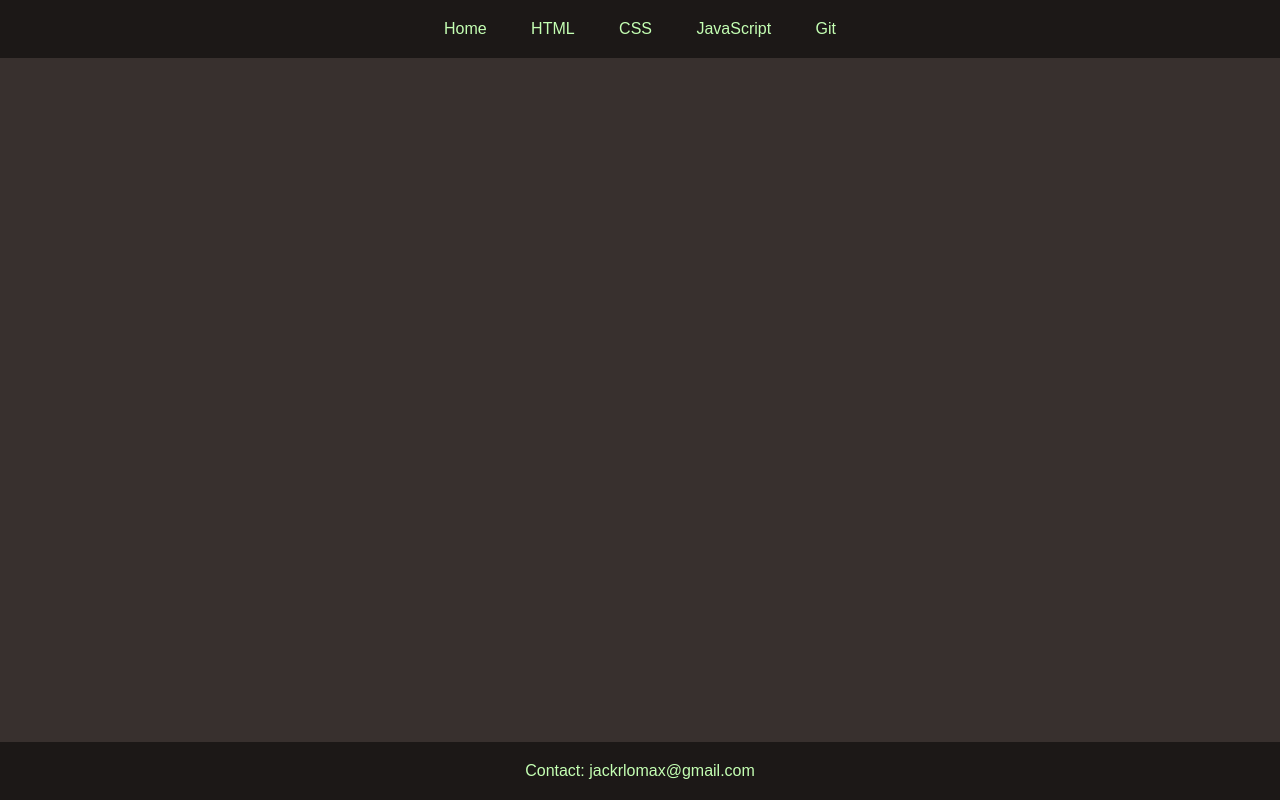
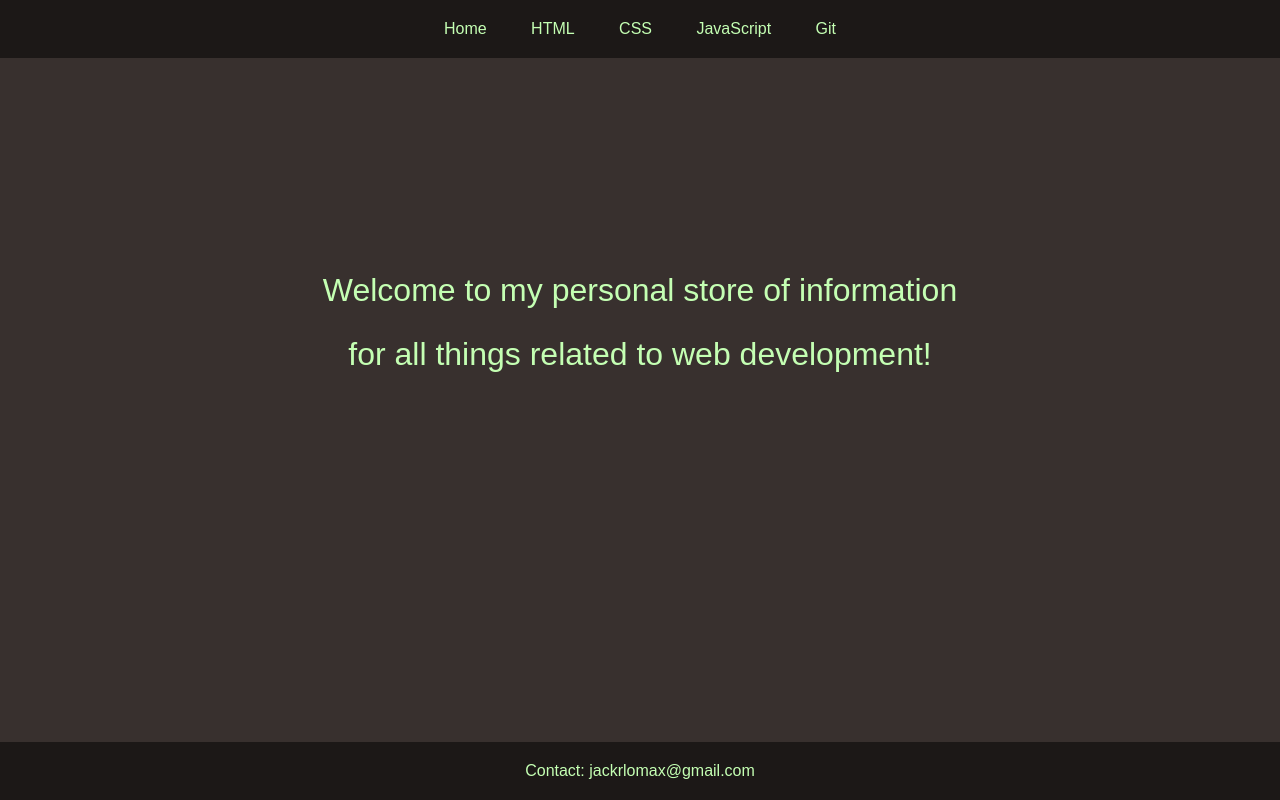
Before and after one commit to Lowza/Nucleus, a plain HTML site: page index.html in a window 1280 px wide. Drawn offline with Linux system fonts and the light colour scheme.

Commit message:
Add welcome message to home page

```diff
--- a/index.html
+++ b/index.html
@@ -17,7 +17,7 @@
         </nav>
     </header>
     <main>
-
+        <p id="welcome">Welcome to my personal store of information for all things related to web development!</p>
     </main>
     <footer>
         Contact: jackrlomax@gmail.com
--- a/style.css
+++ b/style.css
@@ -29,6 +29,12 @@ p {
 
 strong {
     font-size: 1.5em;
+}
+
+#welcome {
+    font-size: 2rem;
+    width: 50%;
+    margin: 25vh auto;
 }
 
 /* LINKS */
```
